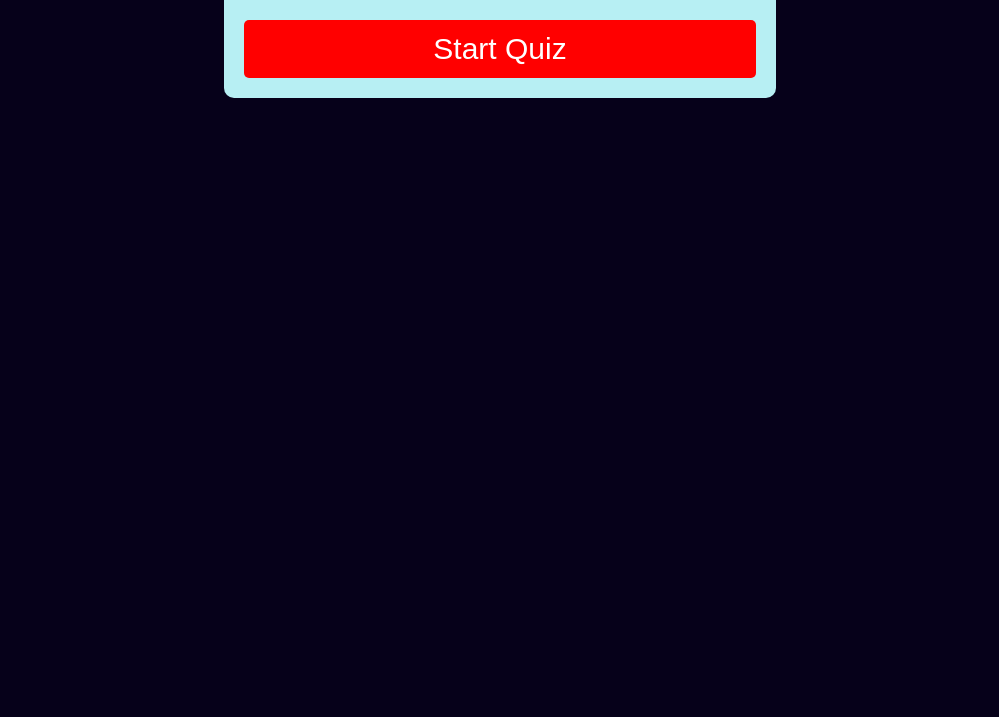
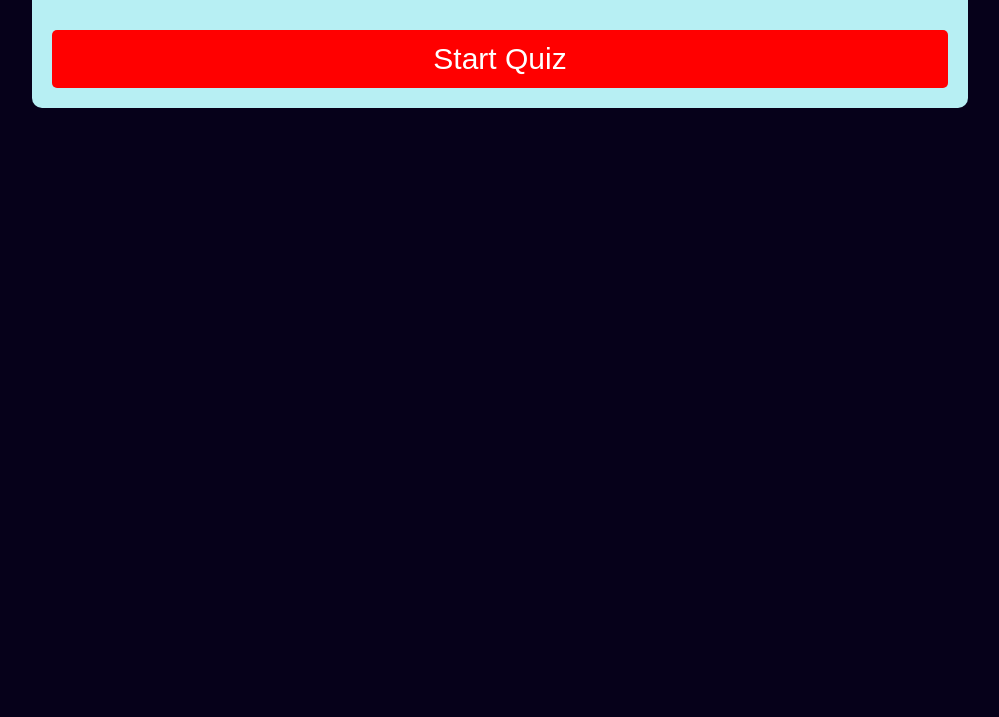
Before and after one commit to eklavya11/cricket-quiz-app, a plain HTML site: page index.html in a window 1280 px wide. Shown: the part 83-800 px from the top of the page, without its empty margins (140-1139 px from the left). Drawn offline with Linux system fonts and the light colour scheme.

Commit message:
Update styles.css

```diff
--- a/styles.css
+++ b/styles.css
@@ -16,9 +16,9 @@ body {
     text-align: center;
     padding: 20px;
     /* max-width: 700px; */
-     width: 40%;
+     width: 70%;
     height: 70%;
-    margin-top: 5px;
+    margin-top: 15px;
 
 
 
```
